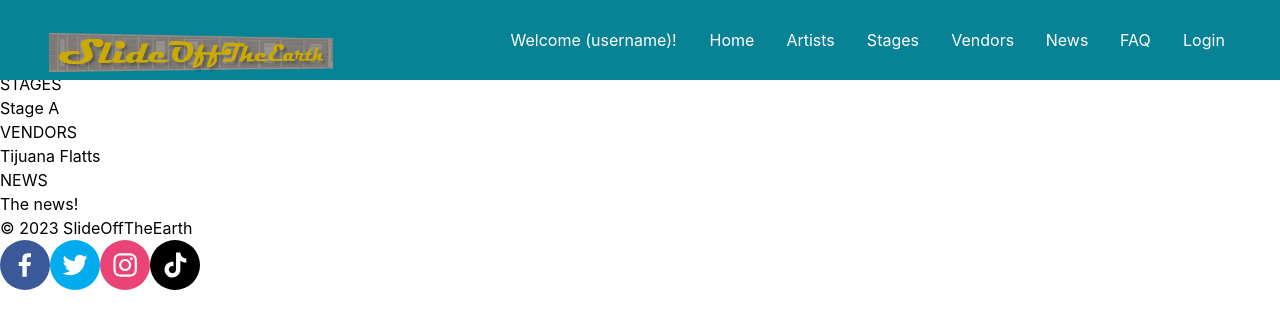
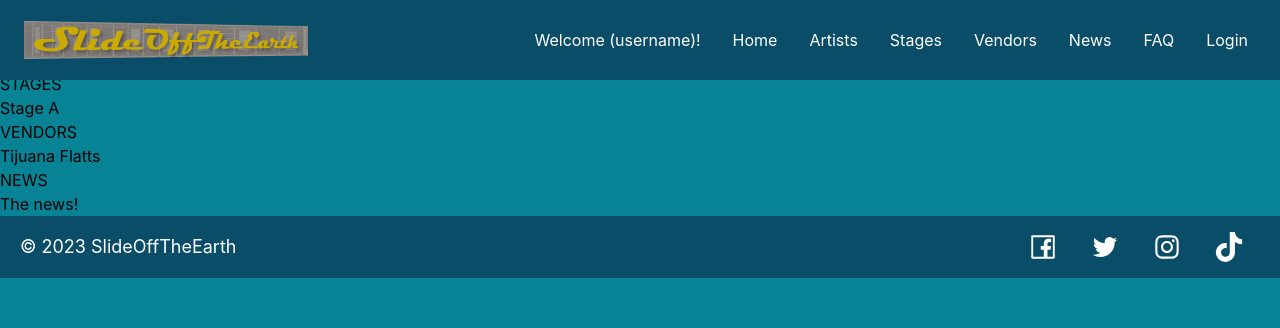
Before and after one commit to AuTangen/Slide_Off_The_Earth, a React (Create React App) app in the folder client/: page /vendors in a window 1280 px wide. Shown: the top 328 px of the page. Built offline with nearby package versions, Linux system fonts and the light colour scheme.

Commit message:
styled header and footer

```diff
--- a/client/public/index.html
+++ b/client/public/index.html
@@ -24,7 +24,7 @@
       work correctly both with client-side routing and a non-root public URL.
       Learn how to configure a non-root public URL by running `npm run build`.
     -->
-    <title>React App</title>
+    <title>SlideOffTheEarth Music Festival</title>
   </head>
   <body>
     <noscript>You need to enable JavaScript to run this app.</noscript>
--- a/client/src/App.css
+++ b/client/src/App.css
@@ -20,7 +20,7 @@ html {
 }
 
 .text-accent {
-  color: #00FFCA;
+  color: yellow;
 }
 
 .text-accent-secondary {
@@ -28,6 +28,10 @@ html {
 }
 
 /* Global Classes */
+body {
+  background-color: #088395;
+}
+
 li {
   @apply px-4;
   @apply cursor-pointer;
@@ -54,20 +58,8 @@ header a:hover {
   @apply text-gray-200;
 }
 
-#s {
-  margin-left: 0.1rem;
-}
-
-header a, header nav {
-  padding: 2% 2% 0 2%;
-}
-
-nav li a {
-  @apply px-4 py-5 text-lg;
-}
-
-nav li a:hover {
-  color: #00FFCA;
+li a:hover {
+  color: yellow;
 }
 
 .mobile-nav {
@@ -162,6 +154,10 @@ h1 {
   @apply py-2 text-center text-xs;
 }
 
+.socials:hover {
+  color: yellow;
+}
+
 /* Media Queries */
 
 @media (min-width: 768px) {
--- a/client/src/components/Footer.js
+++ b/client/src/components/Footer.js
@@ -1,20 +1,23 @@
 import { NavLink, useNavigate } from 'react-router-dom';
 
-import { SocialIcon } from 'react-social-icons';
+import { AiOutlineFacebook, AiOutlineTwitter, AiOutlineInstagram } from "react-icons/ai";
+import { FaTiktok } from "react-icons/fa";
 
 function Footer(props) {
     // const navigate = useNavigate();
 
     return (
-        <footer>
+        <footer className="footer-wrap">
 
-            <p>&copy; 2023 SlideOffTheEarth</p>
+            <p className="footer">&copy; 2023 SlideOffTheEarth</p>
 
-            <nav>
-                <SocialIcon url='http://facebook.com' />
-                <SocialIcon url='https://twitter.com/' />
-                <SocialIcon url='https://instagram.com' />
-                <SocialIcon url='https://tiktok.com' />
+            <nav className="block py-2">
+                <ul className="flex">
+                    <li><AiOutlineFacebook className="socials" size={30} url='http://facebook.com' /></li>
+                <li><AiOutlineTwitter className="socials" size={30} url='https://twitter.com/' /></li>
+                <li><AiOutlineInstagram className="socials" size={30} url='https://instagram.com' /></li>
+                <li><FaTiktok className="socials" size={30} url='https://tiktok.com' /></li>
+                </ul>
             </nav>
 
         </footer>
--- a/client/src/components/Header.js
+++ b/client/src/components/Header.js
@@ -9,13 +9,13 @@ function Header(props) {
     const handleClick = () => setNav(!nav);
 
     return (
-        <header className="fixed w-full h-[80px] flex justify-between items-center px-4 bg-primary text-white">
-          <a href="/">
+        <header className="fixed w-full h-[80px] flex justify-between items-center px-4 bg-secondary text-white">
+          <a href="/" className="logo">
             <img src={SOTE} alt="Slide Off The Earth Logo" className="flex py-0 px-2 w-[300px]" />
             </a>
 
             {/* Desktop Nav */}
-            <ul className="hidden md:flex py-8 pr-6">
+            <ul className="hidden md:flex">
                <li>Welcome (username)!</li>
                <li>
                 <NavLink to='/'>Home</NavLink>
@@ -46,7 +46,7 @@ function Header(props) {
       </div>
 
       {/* Mobile Nav */}
-        <ul className={!nav ? 'hidden' : 'absolute top-0 left-0 w-full h-screen bg-[#09455d] text-white flex flex-col justify-center items-center'}>
+        <ul className={!nav ? 'hidden' : 'absolute top-0 left-0 w-full h-screen bg-accent text-accent flex flex-col justify-center items-center'}>
           <li className='py-6 text-4xl'>
             Welcome, (username)!
           </li>
```
